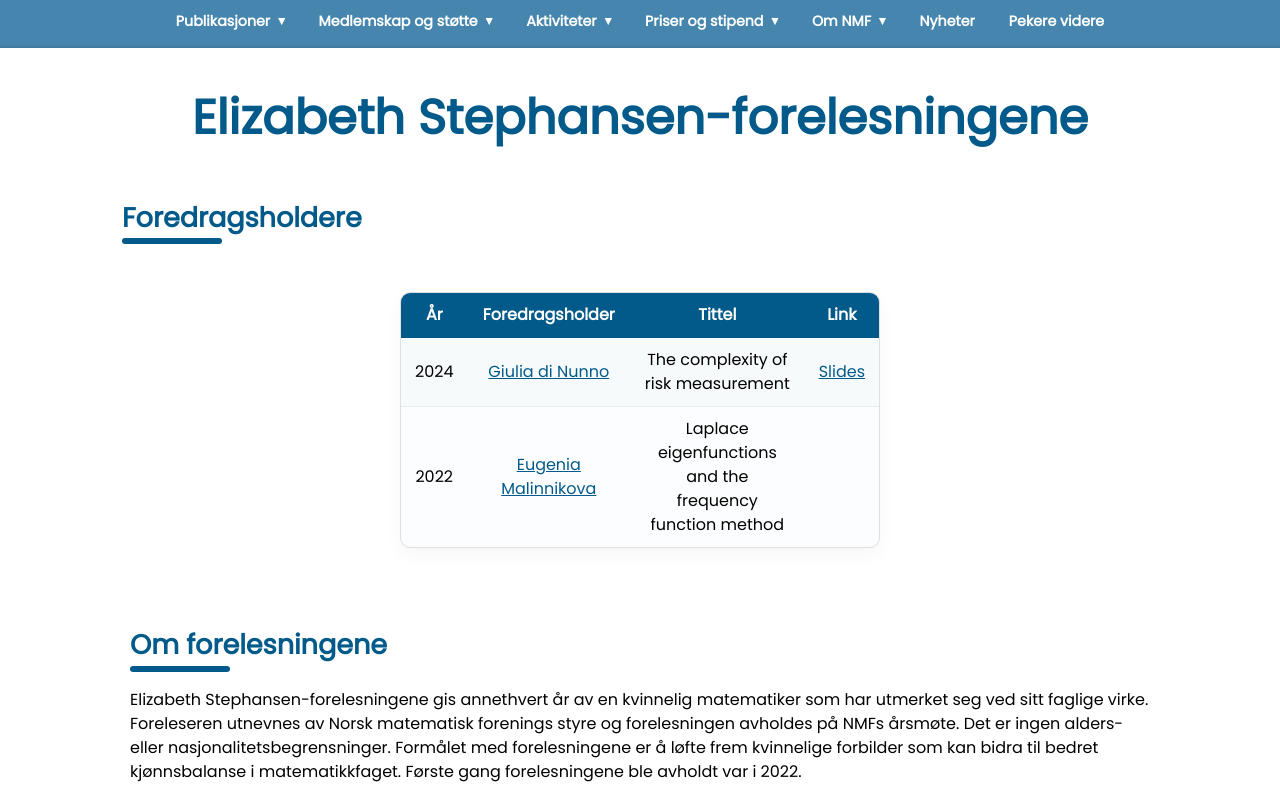
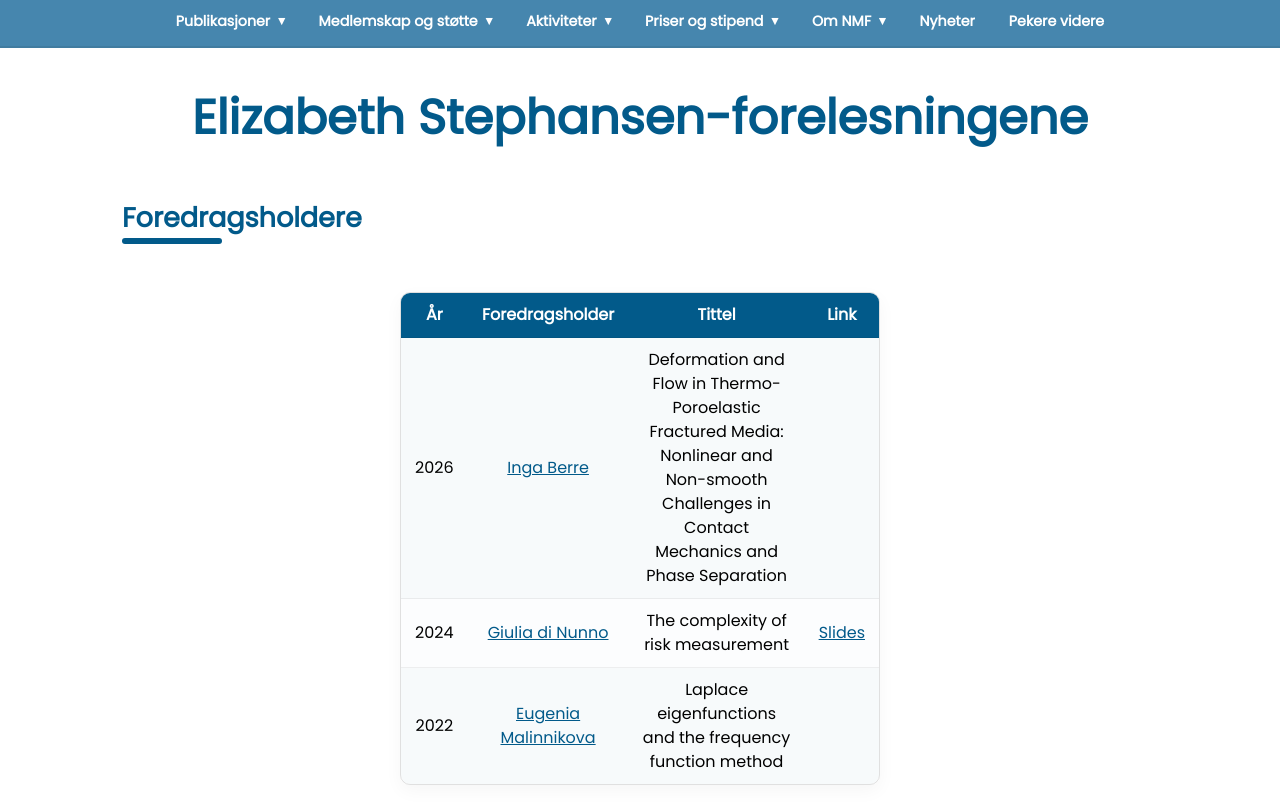
Before and after one commit to ballerin/nmf-website, a Jekyll site: the page built from _pages/elizabeth-stephansen-forelesningene.html, in a window 1280 px wide and 900 px high, cut to the strip 92-900 px from the top of the window. Built offline with Jekyll 4.4.1, drawn with Linux system fonts in a browser that asks for light colours.

Commit message:
Added Elizabeth Stephansen 2026 lecture to table

```diff
--- a/_pages/elizabeth-stephansen-forelesningene.html
+++ b/_pages/elizabeth-stephansen-forelesningene.html
@@ -21,6 +21,13 @@ title: "Elizabeth Stephansen-forelesningene"
       </tr>
     </thead>
     <tbody>
+      <tr>
+        <td style="white-space: nowrap;">2026</td>
+        <td><a href="https://www4.uib.no/en/find-employees/inga.berre">Inga Berre</a></td>
+        <td>Deformation and Flow in Thermo-Poroelastic Fractured Media:
+          Nonlinear and Non-smooth Challenges in Contact Mechanics and Phase Separation</td>
+        <td></td>
+      </tr>
       <tr>
         <td style="white-space: nowrap;">2024</td>
         <td><a href="https://www.mn.uio.no/math/english/people/aca/giulian/">Giulia di Nunno</a></td>
```
